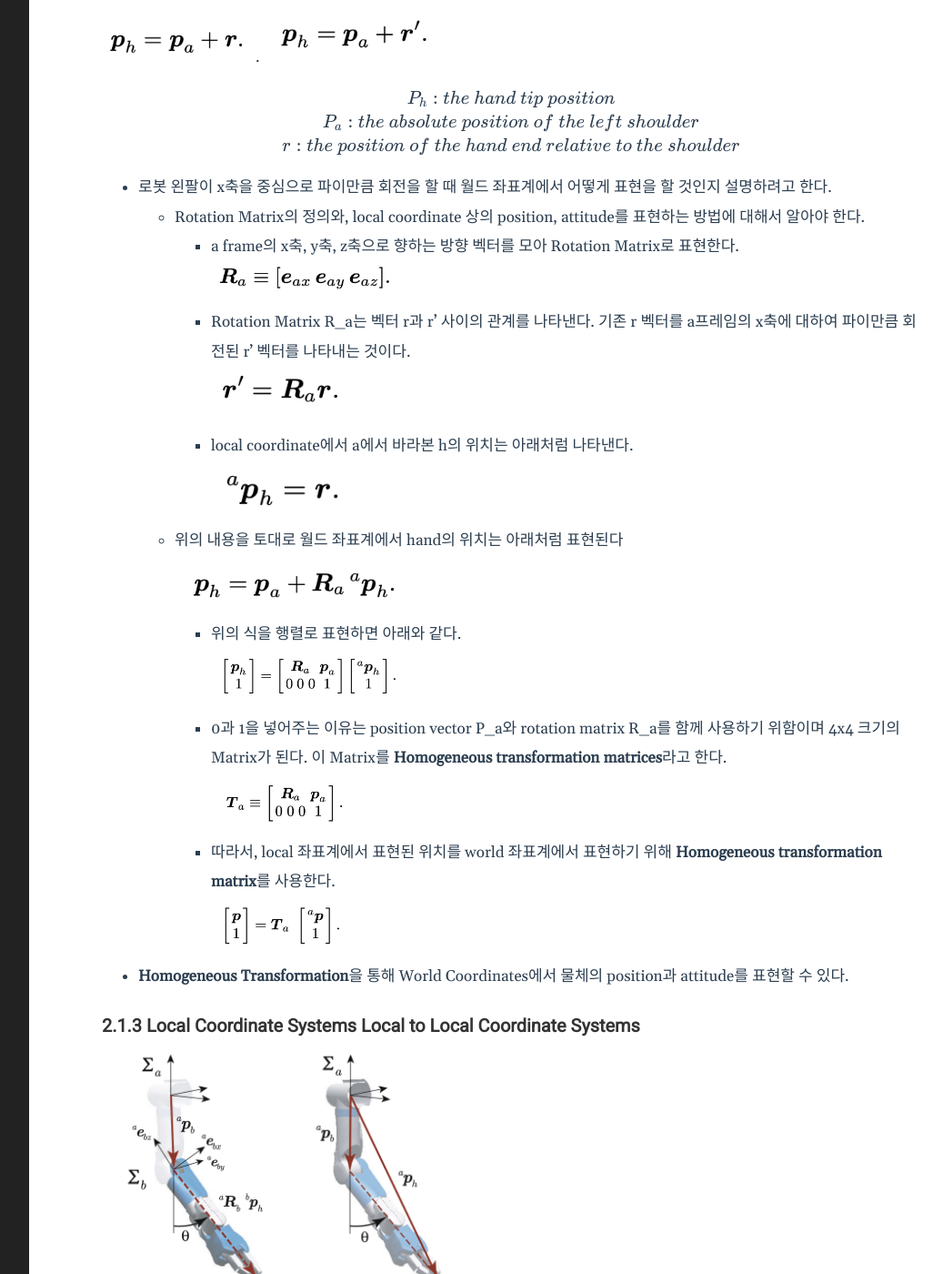
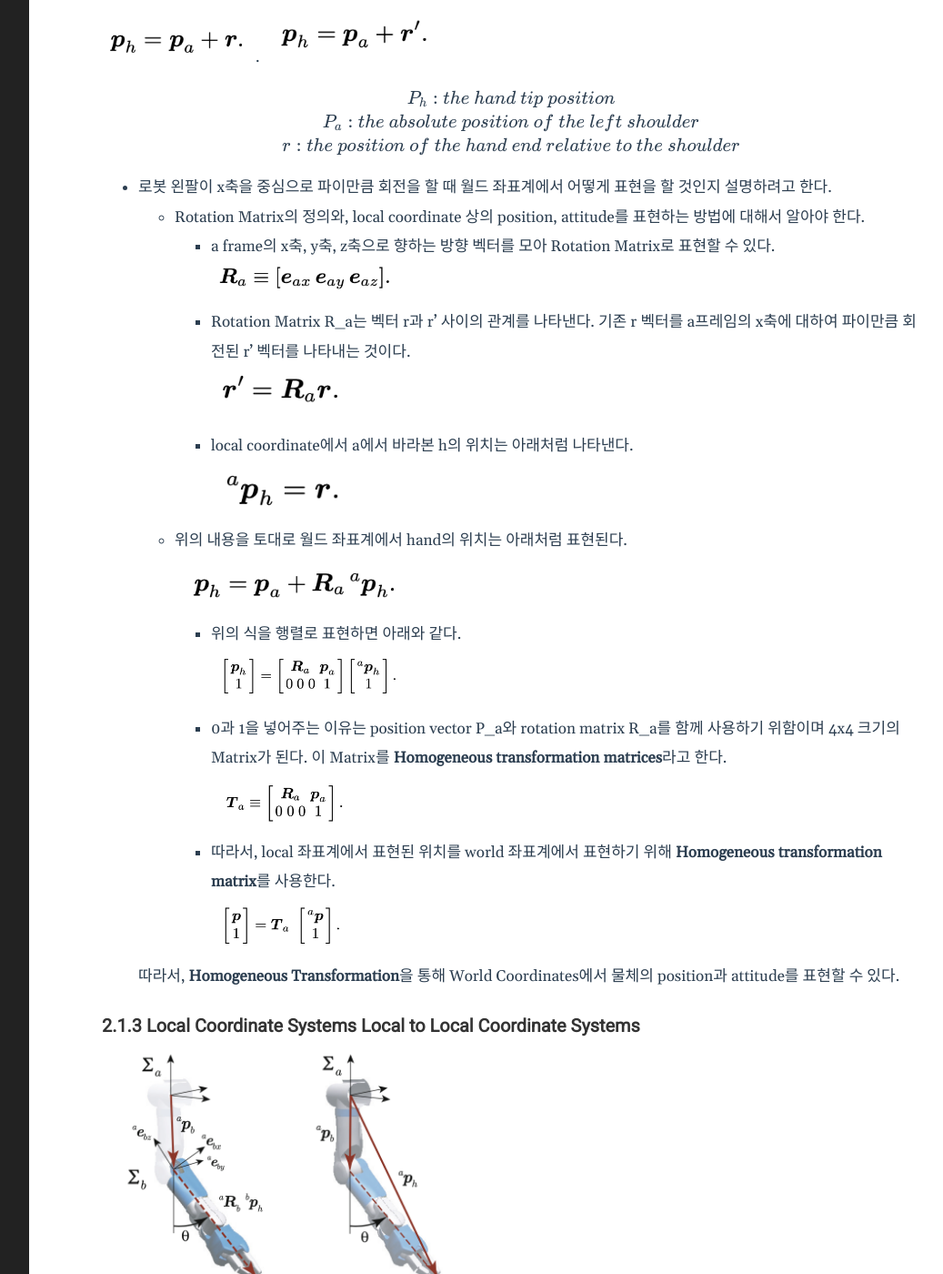
Before and after one commit to jdj2261/jdj2261.github.io, a Jekyll site: the page built from _posts/2021-10-10-coordinate-transformations.md, in a window 1280 px wide and 1400 px high, scrolled down 1164 px. Shown: the whole window at 91% size, without its empty margins (188-1225 px from the left). Built offline with Jekyll 4.4.1, drawn with Linux system fonts in a browser that asks for light colours; comment, search, counter and statistics services are not loaded.

Commit message:
Site updated: 2021-10-10 15:06

```diff
--- a/_posts/2021-10-10-coordinate-transformations.md
+++ b/_posts/2021-10-10-coordinate-transformations.md
@@ -41,7 +41,7 @@ $$
 
   - Rotation Matrix의 정의와, local coordinate 상의 position, attitude를 표현하는 방법에 대해서 알아야 한다.
 
-    - a frame의 x축, y축, z축으로 향하는 방향 벡터를 모아 Rotation Matrix로 표현한다.
+    - a frame의 x축, y축, z축으로 향하는 방향 벡터를 모아 Rotation Matrix로 표현할 수 있다.
 
       <img src="/public/img/2021-10-10-transform4.png" height="40"/>
 
@@ -54,7 +54,7 @@ $$
 
       <img src="/public/img/2021-10-10-transform6.png" height="60"/>
 
-  - 위의 내용을 토대로 월드 좌표계에서 hand의 위치는 아래처럼 표현된다
+  - 위의 내용을 토대로 월드 좌표계에서 hand의 위치는 아래처럼 표현된다.
 
     <img src="/public/img/2021-10-10-transform7.png" height="60"/>
 
@@ -71,7 +71,8 @@ $$
 
       <img src="/public/img/2021-10-10-transform10.png" height="60"/>
 
-- **Homogeneous Transformation**을 통해 World Coordinates에서 물체의 position과 attitude를 표현할 수 있다.
+  따라서, **Homogeneous Transformation**을 통해 World Coordinates에서 물체의 position과 attitude를 표현할 수 있다.
+
 
 ### 2.1.3 Local Coordinate Systems Local to Local Coordinate Systems
 
@@ -99,9 +100,9 @@ $$
 
 - 마찬가지로 Homogeneous transformation를 이용하여 표현할 수 있다.
 
-  <img src="/public/img/2021-10-10-transform15.png" height="60"/>
+  - aP_b는 frame a에서 바라본 b의 position이며 y축에 대해 평행이동 시킨 거리이다.
 
-  - aP_b는 frame a에서 바라본 b의 position이며 y축에 대해 평행이동 시킨 거리이다.
+    <img src="/public/img/2021-10-10-transform15.png" height="60"/>
 
 - 지금까지 말한 것을 종합하면 월드 좌표계에서 hand의 position은
   아래와 같이 표현할 수 있다.
```
